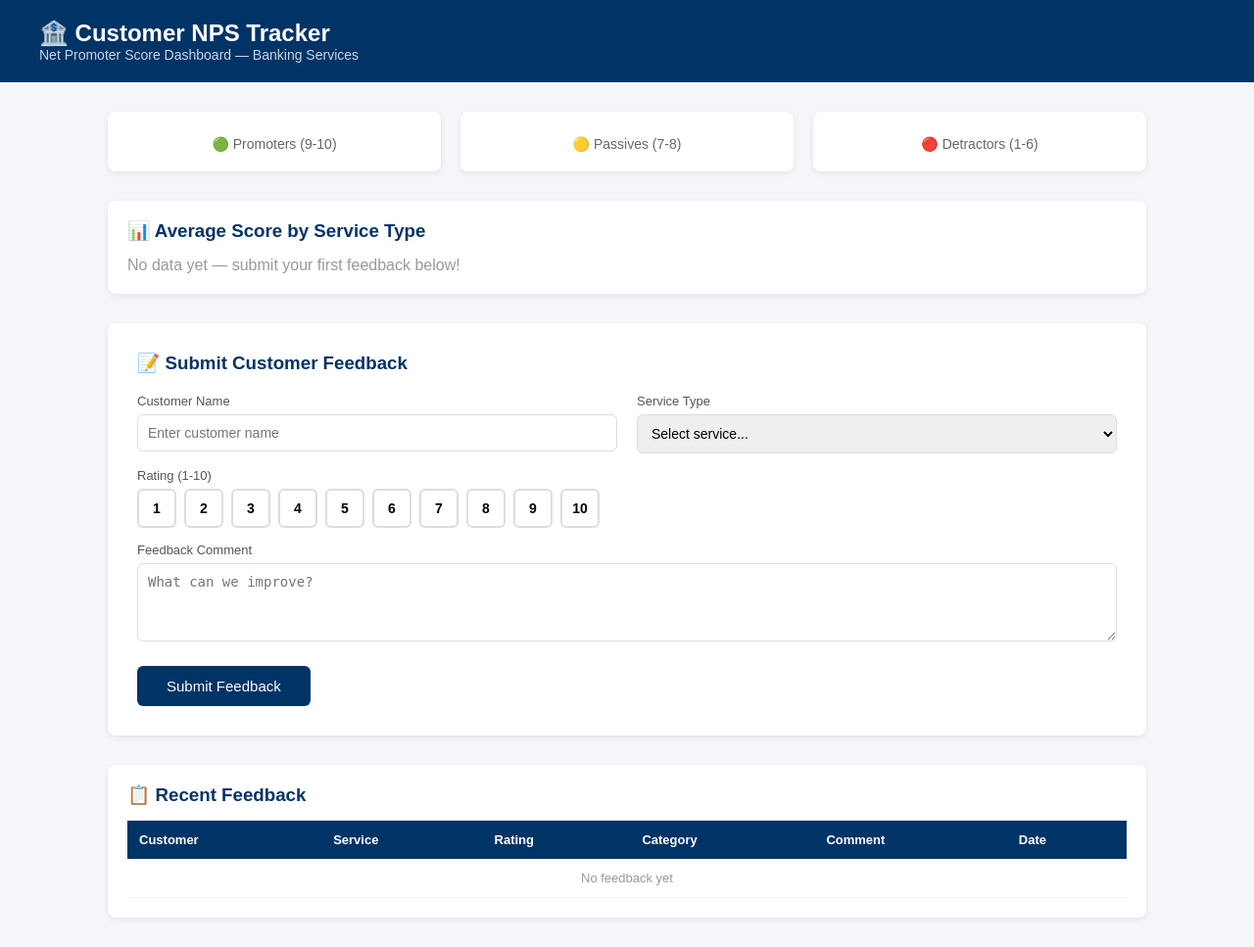
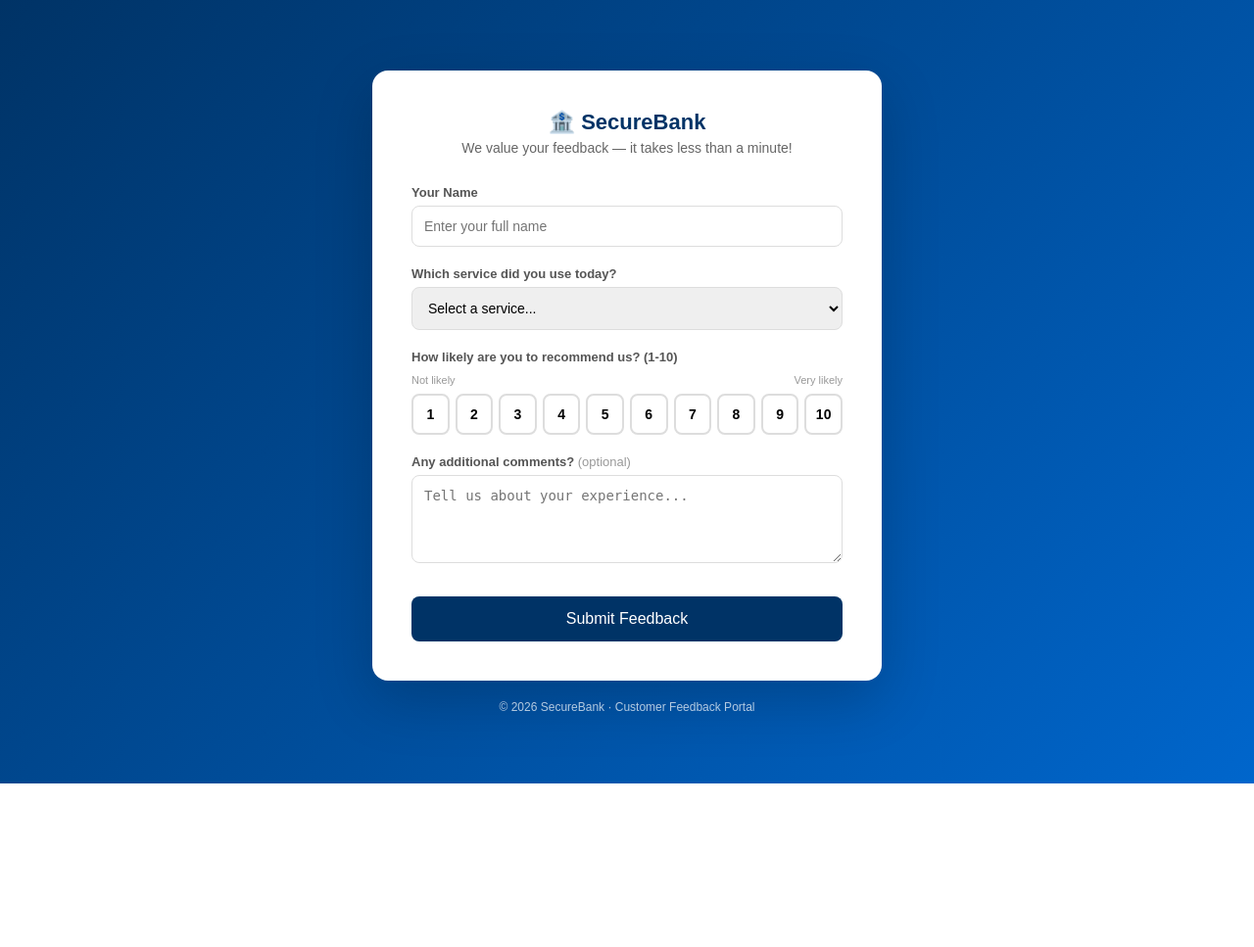
Before and after one commit to Shshank009/AWS-DevOps-Projects, a Flask app: page / in a window 1280 px wide. Shown: the whole page at 98% size. After the commit the page ends 800 px from the top, so only its background shows below. Run offline with Flask 3, Linux system fonts and the light colour scheme; some libraries are stand-ins or nearby versions.

Commit message:
Update index.html

```diff
--- a/templates/index.html
+++ b/templates/index.html
@@ -3,177 +3,199 @@
 <head>
     <meta charset="UTF-8">
     <meta name="viewport" content="width=device-width, initial-scale=1.0">
-    <title>Customer NPS Tracker</title>
+    <title>Customer Feedback</title>
     <style>
         * { margin: 0; padding: 0; box-sizing: border-box; }
-        body { font-family: Arial, sans-serif; background: #f4f6f9; color: #333; }
+        body {
+            font-family: Arial, sans-serif;
+            background: linear-gradient(135deg, #003366 0%, #0066cc 100%);
+            min-height: 100vh;
+            display: flex;
+            flex-direction: column;
+            align-items: center;
+            justify-content: center;
+            padding: 20px;
+        }
 
-        .header { background: #003366; color: white; padding: 20px 40px; }
-        .header h1 { font-size: 24px; }
-        .header p { font-size: 14px; opacity: 0.8; }
+        .card {
+            background: white;
+            border-radius: 16px;
+            padding: 40px;
+            width: 100%;
+            max-width: 520px;
+            box-shadow: 0 20px 60px rgba(0,0,0,0.2);
+        }
 
-        .container { max-width: 1100px; margin: 30px auto; padding: 0 20px; }
+        .logo {
+            text-align: center;
+            margin-bottom: 30px;
+        }
 
-        /* Summary Cards */
-        .cards { display: flex; gap: 20px; margin-bottom: 30px; }
-        .card { flex: 1; background: white; border-radius: 8px; padding: 20px; text-align: center; box-shadow: 0 2px 6px rgba(0,0,0,0.08); }
-        .card h2 { font-size: 36px; margin-bottom: 5px; }
-        .card p { font-size: 14px; color: #666; }
-        .card.promoter h2 { color: #27ae60; }
-        .card.passive h2 { color: #f39c12; }
-        .card.detractor h2 { color: #e74c3c; }
+        .logo h1 {
+            color: #003366;
+            font-size: 22px;
+            margin-bottom: 5px;
+        }
 
-        /* Average Scores */
-        .avg-section { background: white; border-radius: 8px; padding: 20px; margin-bottom: 30px; box-shadow: 0 2px 6px rgba(0,0,0,0.08); }
-        .avg-section h3 { margin-bottom: 15px; color: #003366; }
-        .avg-row { display: flex; justify-content: space-between; padding: 10px 0; border-bottom: 1px solid #eee; }
-        .avg-row:last-child { border-bottom: none; }
+        .logo p {
+            color: #666;
+            font-size: 14px;
+        }
 
-        /* Form */
-        .form-section { background: white; border-radius: 8px; padding: 30px; margin-bottom: 30px; box-shadow: 0 2px 6px rgba(0,0,0,0.08); }
-        .form-section h3 { margin-bottom: 20px; color: #003366; }
-        .form-row { display: flex; gap: 20px; margin-bottom: 15px; }
-        .form-group { flex: 1; display: flex; flex-direction: column; }
-        .form-group label { font-size: 13px; margin-bottom: 6px; color: #555; }
-        .form-group input, .form-group select, .form-group textarea {
-            padding: 10px; border: 1px solid #ddd; border-radius: 6px; font-size: 14px;
+        .form-group {
+            margin-bottom: 20px;
         }
-        .form-group textarea { resize: vertical; height: 80px; }
-        .rating-group { display: flex; gap: 8px; flex-wrap: wrap; }
+
+        label {
+            display: block;
+            font-size: 13px;
+            color: #555;
+            margin-bottom: 6px;
+            font-weight: bold;
+        }
+
+        input, select, textarea {
+            width: 100%;
+            padding: 12px;
+            border: 1px solid #ddd;
+            border-radius: 8px;
+            font-size: 14px;
+            transition: border 0.2s;
+        }
+
+        input:focus, select:focus, textarea:focus {
+            outline: none;
+            border-color: #003366;
+        }
+
+        textarea {
+            resize: vertical;
+            height: 90px;
+        }
+
+        .rating-label {
+            font-size: 13px;
+            color: #555;
+            margin-bottom: 10px;
+            font-weight: bold;
+        }
+
+        .rating-hint {
+            display: flex;
+            justify-content: space-between;
+            font-size: 11px;
+            color: #999;
+            margin-bottom: 8px;
+        }
+
+        .rating-group {
+            display: flex;
+            gap: 6px;
+        }
+
         .rating-btn {
-            width: 40px; height: 40px; border: 2px solid #ddd; background: white;
-            border-radius: 6px; cursor: pointer; font-size: 14px; font-weight: bold;
+            flex: 1;
+            height: 42px;
+            border: 2px solid #ddd;
+            background: white;
+            border-radius: 8px;
+            cursor: pointer;
+            font-size: 14px;
+            font-weight: bold;
+            transition: all 0.2s;
         }
+
         .rating-btn:hover { border-color: #003366; color: #003366; }
-        .rating-btn.selected { background: #003366; color: white; border-color: #003366; }
+        .rating-btn.selected.low { background: #e74c3c; border-color: #e74c3c; color: white; }
+        .rating-btn.selected.mid { background: #f39c12; border-color: #f39c12; color: white; }
+        .rating-btn.selected.high { background: #27ae60; border-color: #27ae60; color: white; }
+
         .submit-btn {
-            background: #003366; color: white; border: none; padding: 12px 30px;
-            border-radius: 6px; font-size: 15px; cursor: pointer; margin-top: 10px;
+            width: 100%;
+            background: #003366;
+            color: white;
+            border: none;
+            padding: 14px;
+            border-radius: 8px;
+            font-size: 16px;
+            cursor: pointer;
+            margin-top: 10px;
+            transition: background 0.2s;
         }
+
         .submit-btn:hover { background: #004080; }
 
-        /* Feedback Table */
-        .table-section { background: white; border-radius: 8px; padding: 20px; box-shadow: 0 2px 6px rgba(0,0,0,0.08); }
-        .table-section h3 { margin-bottom: 15px; color: #003366; }
-        table { width: 100%; border-collapse: collapse; }
-        th { background: #003366; color: white; padding: 12px; text-align: left; font-size: 13px; }
-        td { padding: 12px; border-bottom: 1px solid #eee; font-size: 13px; }
-        tr:hover { background: #f9f9f9; }
-        .badge { padding: 4px 10px; border-radius: 12px; font-size: 12px; font-weight: bold; }
-        .badge.Promoter { background: #d5f5e3; color: #27ae60; }
-        .badge.Passive { background: #fef9e7; color: #f39c12; }
-        .badge.Detractor { background: #fadbd8; color: #e74c3c; }
+        .success-msg {
+            display: none;
+            text-align: center;
+            padding: 20px;
+        }
+
+        .success-msg h2 { color: #27ae60; margin-bottom: 10px; }
+        .success-msg p { color: #666; font-size: 14px; }
+
+        .footer {
+            margin-top: 20px;
+            color: rgba(255,255,255,0.7);
+            font-size: 12px;
+            text-align: center;
+        }
     </style>
 </head>
 <body>
 
-<div class="header">
-    <h1>🏦 Customer NPS Tracker</h1>
-    <p>Net Promoter Score Dashboard — Banking Services</p>
+    <div class="card">
+        <div class="logo">
+            <h1>🏦 SecureBank</h1>
+            <p>We value your feedback — it takes less than a minute!</p>
         </div>
 
-<div class="container">
-
-    <!-- Summary Cards -->
-    <div class="cards">
-        <div class="card promoter">
-            <h2>{{ promoters }}</h2>
-            <p>🟢 Promoters (9-10)</p>
-        </div>
-        <div class="card passive">
-            <h2>{{ passives }}</h2>
-            <p>🟡 Passives (7-8)</p>
-        </div>
-        <div class="card detractor">
-            <h2>{{ detractors }}</h2>
-            <p>🔴 Detractors (1-6)</p>
-        </div>
+        <div id="formSection">
+            <div class="form-group">
+                <label>Your Name</label>
+                <input type="text" id="customer_name" placeholder="Enter your full name" required>
             </div>
 
-    <!-- Average Scores by Service -->
-    <div class="avg-section">
-        <h3>📊 Average Score by Service Type</h3>
-        {% for row in avg_scores %}
-        <div class="avg-row">
-            <span>{{ row[0] }}</span>
-            <strong>{{ "%.1f"|format(row[1]) }} / 10</strong>
-        </div>
-        {% endfor %}
-        {% if not avg_scores %}
-        <p style="color:#999">No data yet — submit your first feedback below!</p>
-        {% endif %}
-    </div>
-
-    <!-- Submission Form -->
-    <div class="form-section">
-        <h3>📝 Submit Customer Feedback</h3>
-        <form id="npsForm">
-            <div class="form-row">
             <div class="form-group">
-                    <label>Customer Name</label>
-                    <input type="text" id="customer_name" placeholder="Enter customer name" required>
-                </div>
-                <div class="form-group">
-                    <label>Service Type</label>
+                <label>Which service did you use today?</label>
                 <select id="service_type" required>
-                        <option value="">Select service...</option>
+                    <option value="">Select a service...</option>
                     <option>Online Banking</option>
                     <option>Branch</option>
                     <option>Call Centre</option>
                     <option>Mobile App</option>
                 </select>
             </div>
+
+            <div class="form-group">
+                <div class="rating-label">How likely are you to recommend us? (1-10)</div>
+                <div class="rating-hint">
+                    <span>Not likely</span>
+                    <span>Very likely</span>
                 </div>
-            <div class="form-group" style="margin-bottom:15px">
-                <label>Rating (1-10)</label>
                 <div class="rating-group" id="ratingGroup">
                     {% for i in range(1, 11) %}
                     <button type="button" class="rating-btn" onclick="selectRating({{ i }})">{{ i }}</button>
                     {% endfor %}
                 </div>
-                <input type="hidden" id="rating" required>
-            </div>
-            <div class="form-group" style="margin-bottom:15px">
-                <label>Feedback Comment</label>
-                <textarea id="comment" placeholder="What can we improve?"></textarea>
-            </div>
-            <button type="button" class="submit-btn" onclick="submitFeedback()">Submit Feedback</button>
-        </form>
+                <input type="hidden" id="rating">
             </div>
 
-    <!-- Feedback Table -->
-    <div class="table-section">
-        <h3>📋 Recent Feedback</h3>
-        <table>
-            <thead>
-                <tr>
-                    <th>Customer</th>
-                    <th>Service</th>
-                    <th>Rating</th>
-                    <th>Category</th>
-                    <th>Comment</th>
-                    <th>Date</th>
-                </tr>
-            </thead>
-            <tbody>
-                {% for f in feedbacks %}
-                <tr>
-                    <td>{{ f[0] }}</td>
-                    <td>{{ f[1] }}</td>
-                    <td><strong>{{ f[2] }}</strong></td>
-                    <td><span class="badge {{ f[4] }}">{{ f[4] }}</span></td>
-                    <td>{{ f[3] }}</td>
-                    <td>{{ f[5] }}</td>
-                </tr>
-                {% endfor %}
-                {% if not feedbacks %}
-                <tr><td colspan="6" style="text-align:center;color:#999">No feedback yet</td></tr>
-                {% endif %}
-            </tbody>
-        </table>
+            <div class="form-group">
+                <label>Any additional comments? <span style="color:#999;font-weight:normal">(optional)</span></label>
+                <textarea id="comment" placeholder="Tell us about your experience..."></textarea>
             </div>
 
+            <button class="submit-btn" onclick="submitFeedback()">Submit Feedback</button>
         </div>
+
+        <div class="success-msg" id="successMsg">
+            <h2>✅ Thank You!</h2>
+            <p>Your feedback has been submitted successfully.<br>We appreciate you taking the time to help us improve.</p>
+        </div>
+    </div>
+
+    <div class="footer">© 2026 SecureBank · Customer Feedback Portal</div>
 
 <script>
     let selectedRating = null;
@@ -182,7 +204,12 @@
         selectedRating = val;
         document.getElementById('rating').value = val;
         document.querySelectorAll('.rating-btn').forEach((btn, i) => {
-            btn.classList.toggle('selected', i + 1 === val);
+            btn.className = 'rating-btn';
+            if (i + 1 === val) {
+                if (val <= 6) btn.classList.add('selected', 'low');
+                else if (val <= 8) btn.classList.add('selected', 'mid');
+                else btn.classList.add('selected', 'high');
+            }
         });
     }
 
@@ -192,7 +219,7 @@
         const comment = document.getElementById('comment').value;
 
         if (!name || !service || !selectedRating) {
-            alert('Please fill in all required fields and select a rating!');
+            alert('Please fill in your name, service type and rating!');
             return;
         }
 
@@ -204,9 +231,9 @@
 
         fetch('/submit', { method: 'POST', body: formData })
             .then(res => res.json())
-            .then(data => {
-                alert('Feedback submitted! Category: ' + data.category);
-                location.reload();
+            .then(() => {
+                document.getElementById('formSection').style.display = 'none';
+                document.getElementById('successMsg').style.display = 'block';
             });
     }
 </script>
```
Lines whose indentation alone changed are shown as unchanged.
